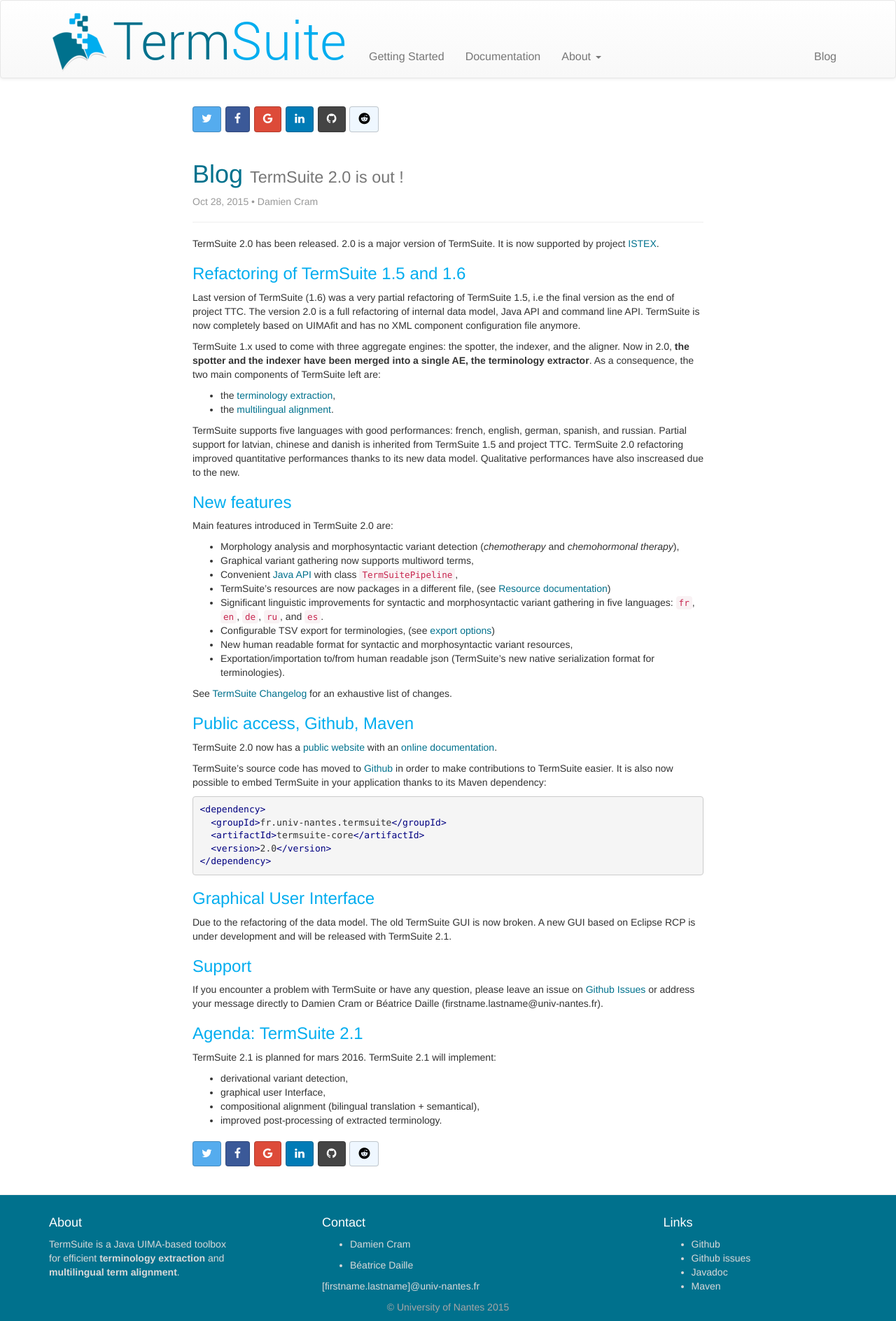
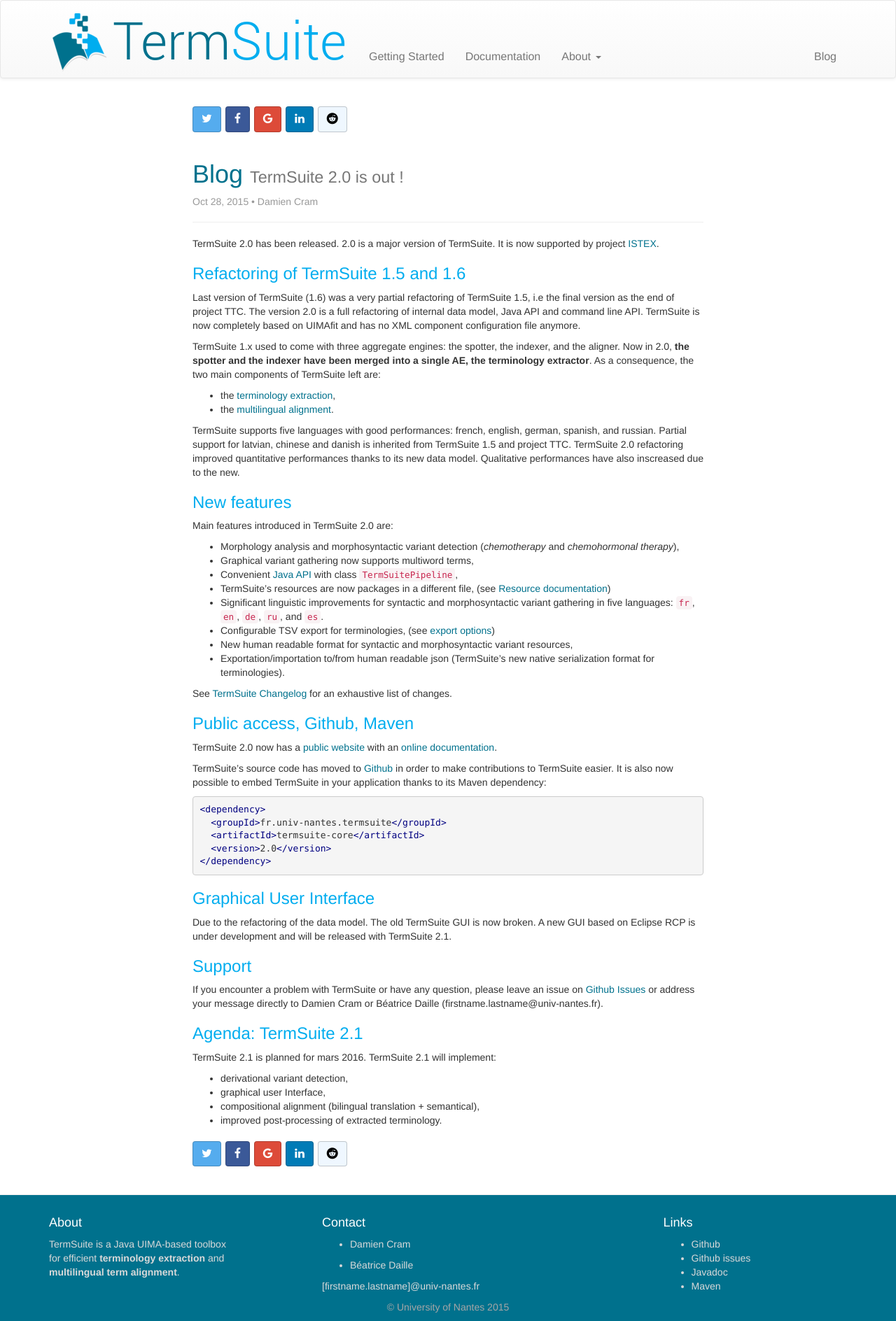
Before and after one commit to termsuite/termsuite.github.io, a Jekyll site: the page built from _posts/2015-10-28-release-2.md, in a window 1280 px wide. Shown: the whole page at 70% size. Built offline with Jekyll 4.4.1, drawn with Linux system fonts in a browser that asks for light colours; nearby versions of some CDN libraries.

Commit message:
Debugged share buttons

```diff
--- a/_includes/share.html
+++ b/_includes/share.html
@@ -11,12 +11,9 @@
       href="https://plus.google.com/share?url={{ site.url }}{{ page.url }}" rel="nofollow" target="_blank" title="Share on Google+"><span class="fa fa-google"></span>
     </a>
     <a class="btn btn-social-icon btn-linkedin"
-      href="https://plus.google.com/share?url={{ site.url }}{{ page.url }}" rel="nofollow" target="_blank" title="Share on LinkedIn"><span class="fa fa-linkedin"></span>
-    </a>
-    <a class="btn btn-social-icon btn-github"
-      href="https://plus.google.com/share?url={{ site.url }}{{ page.url }}" rel="nofollow" target="_blank" title="Share on Github"><span class="fa fa-github"></span>
+      href="http://www.linkedin.com/shareArticle?mini=true&url={{ site.url }}{{ page.url }}&title={{ page.title | cgi_escape }}&summary={% if page.excerpt %}{{ page.excerpt | cgi_escape }}{% endif %}&source={{ site.url }}" rel="nofollow" target="_blank" title="Share on LinkedIn"><span class="fa fa-linkedin"></span>
     </a>
     <a class="btn btn-social-icon btn-reddit"
-      href="https://plus.google.com/share?url={{ site.url }}{{ page.url }}" rel="nofollow" target="_blank" title="Share on Reddit"><span class="fa fa-reddit"></span>
+      href="http://www.reddit.com/submit?url={{ site.url }}{{ page.url }}&title={{ page.title | cgi_escape  }}" rel="nofollow" target="_blank" title="Share on Reddit"><span class="fa fa-reddit"></span>
     </a>
 </div>
```
Also changed, not shown: _posts/2015-10-28-release-2.md (+2 -0 lines).
